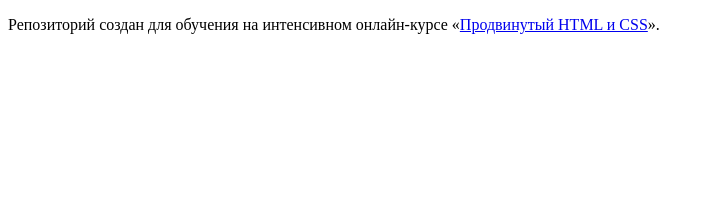
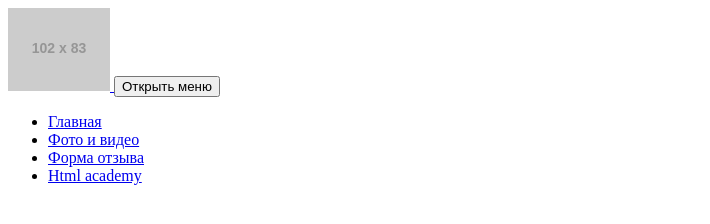
Before and after one commit to choongo/204160-sedona, a website: page index.html in a window 1280 px wide. Shown: the whole page, without its empty margins (0-710 px from the left). Drawn offline with Linux system fonts and the light colour scheme; placeholder pictures from the web are drawn by us.

Commit message:
Добет Хедер

```diff
--- a/index.html
+++ b/index.html
@@ -6,7 +6,30 @@
   </head>
   <body>
 
-    <p>Репозиторий создан для обучения на интенсивном онлайн‑курсе «<a href="https://htmlacademy.ru/intensive/adaptive">Продвинутый HTML и CSS</a>».</p>
+      <header class="page-header">
+    <nav class="main-nav">
+      <a href="index.html" class="main-nav__logo">
+        <img src="//placehold.it/102x83" alt="Логотип" class="main-nav__logo-image" width="102" heiht="83">
+      </a>
+      <button class="main-nav__toggle" type="button">
+        Открыть меню
+      </button>
+      <ul class="main-nav__list site-list">
+        <li class="site-list__item site-list__item--active">
+        <a href="index.html">Главная</a>
+        </li>
+        <li class="site-list__item">
+        <a href="foto.html"> Фото и видео</a>
+        </li>
+        <li class="site-list__item">
+        <a href="form.html">Форма отзыва</a>
+        </li>
+        <li class="site-list__item">
+        <a href="https://htmlacademy.ru">Html academy</a>
+        </li>
+      </ul>
+    </nav>
+   </header>
 
   </body>
 </html>
```
